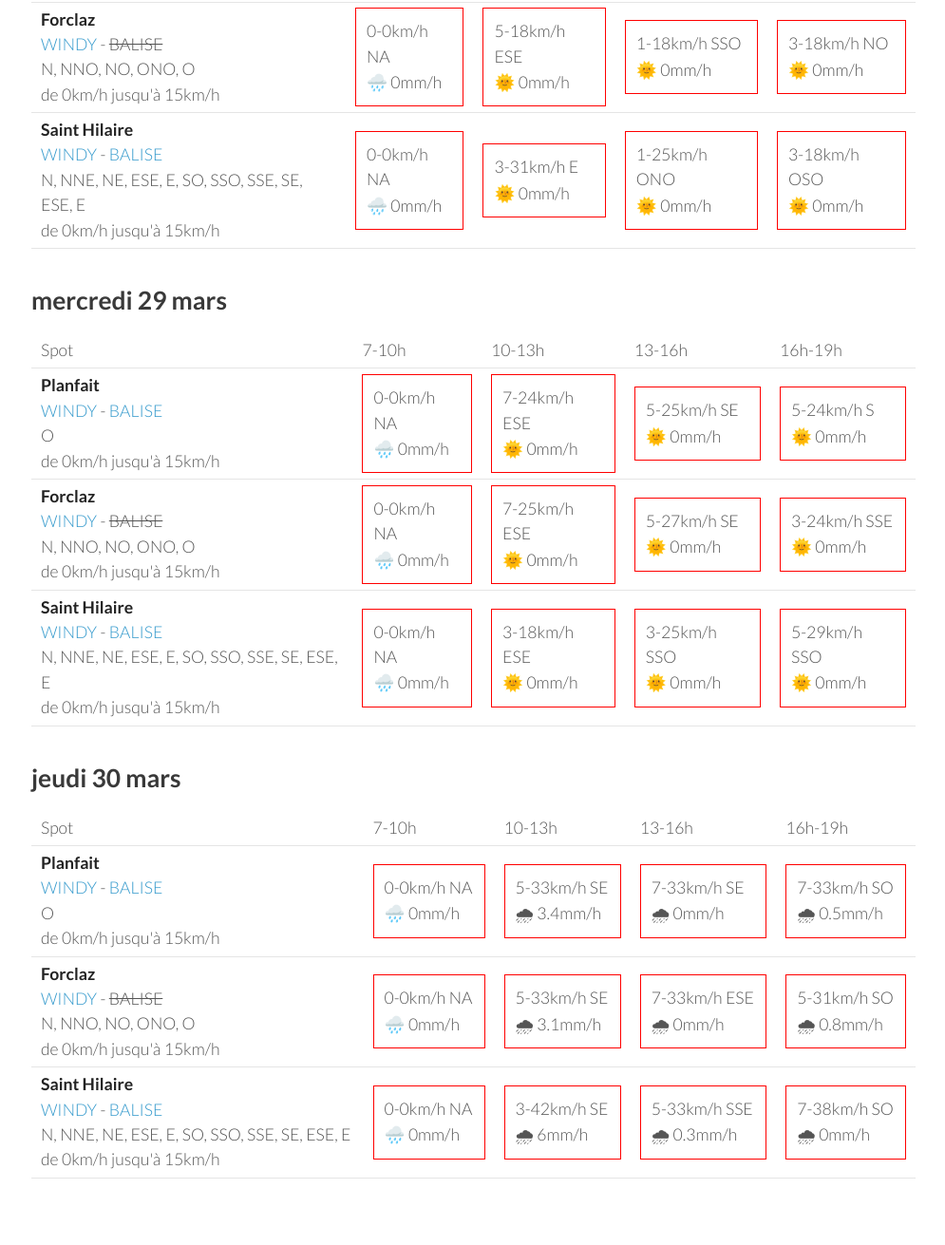
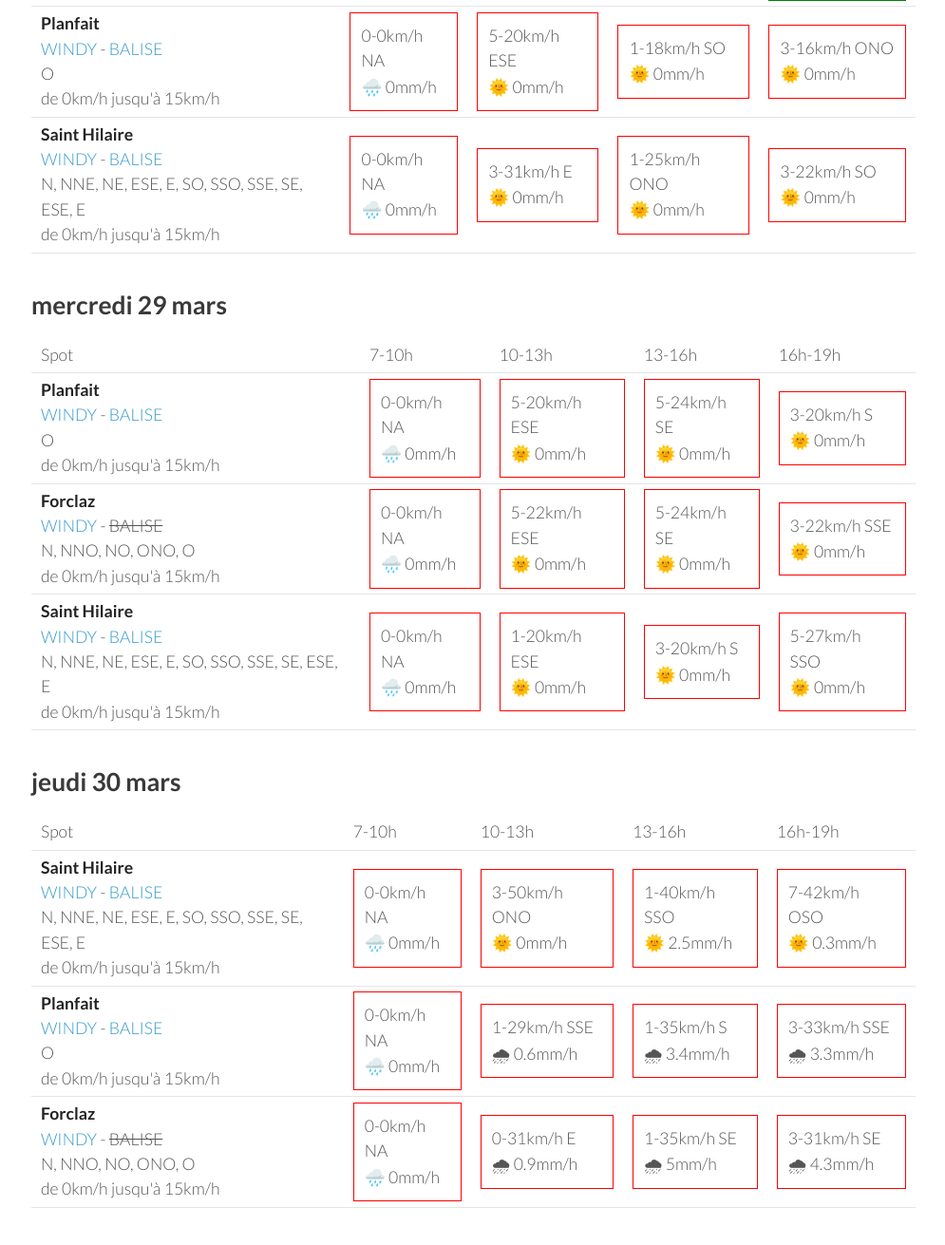
Before and after one commit to parapente-dans-le-nord/parapente-dans-le-nord.github.io, a Jekyll site: the page built from alpes_nord.markdown, in a window 1280 px wide and 1400 px high, scrolled down 1486 px. Shown: the top 1311 px of the window at 95% size, without its empty margins (25-1020 px from the left). Built offline with Jekyll 4.4.1, drawn with Linux system fonts in a browser that asks for light colours; some of the changed text lies outside the part shown.

Commit message:
update index.markdown

```diff
--- a/alpes_nord.markdown
+++ b/alpes_nord.markdown
@@ -108,21 +108,21 @@ page mise à jour le dimanche 26 mars 06:26
       <td>16h-19h</td>
     </tr>
 <tr>
+        <td><strong>Forclaz</strong><br><a href="https://windy.com/45.814/6.247?45.375,6.246,8,m:eVwaglz">WINDY</a> - <span class="no-balise"> BALISE </span><br> <span class="vent-favorable">N, NNO, NO, ONO, O</span><br><span class="force-vent">de 0km/h jusqu'à 15km/h</span> </td>
+
+            <td><div class="not-flyable"><p>0-0km/h NA</p><p>🌧️ 0mm/h</p></div></td>
+            <td><div class="not-flyable"><p>5-20km/h ESE</p><p>🌞 0mm/h</p></div></td>
+            <td><div class="not-flyable"><p>1-18km/h S</p><p>🌞 0mm/h</p></div></td>
+            <td><div class="flyable"><p>3-14km/h ONO</p><p>🌞 0mm/h</p></div></td>
+
+    </tr>
+<tr>
         <td><strong>Planfait</strong><br><a href="https://windy.com/45.853/6.223?45.415,6.223,8">WINDY</a> - <span class=""><a href="https://www.openwindmap.org/PP496">BALISE</a> </span><br> <span class="vent-favorable">O</span><br><span class="force-vent">de 0km/h jusqu'à 15km/h</span> </td>
 
             <td><div class="not-flyable"><p>0-0km/h NA</p><p>🌧️ 0mm/h</p></div></td>
-            <td><div class="not-flyable"><p>5-18km/h ESE</p><p>🌞 0mm/h</p></div></td>
+            <td><div class="not-flyable"><p>5-20km/h ESE</p><p>🌞 0mm/h</p></div></td>
             <td><div class="not-flyable"><p>1-18km/h SO</p><p>🌞 0mm/h</p></div></td>
-            <td><div class="not-flyable"><p>3-18km/h NO</p><p>🌞 0mm/h</p></div></td>
-
-    </tr>
-<tr>
-        <td><strong>Forclaz</strong><br><a href="https://windy.com/45.814/6.247?45.375,6.246,8,m:eVwaglz">WINDY</a> - <span class="no-balise"> BALISE </span><br> <span class="vent-favorable">N, NNO, NO, ONO, O</span><br><span class="force-vent">de 0km/h jusqu'à 15km/h</span> </td>
-
-            <td><div class="not-flyable"><p>0-0km/h NA</p><p>🌧️ 0mm/h</p></div></td>
-            <td><div class="not-flyable"><p>5-18km/h ESE</p><p>🌞 0mm/h</p></div></td>
-            <td><div class="not-flyable"><p>1-18km/h SSO</p><p>🌞 0mm/h</p></div></td>
-            <td><div class="not-flyable"><p>3-18km/h NO</p><p>🌞 0mm/h</p></div></td>
+            <td><div class="not-flyable"><p>3-16km/h ONO</p><p>🌞 0mm/h</p></div></td>
 
     </tr>
 <tr>
@@ -131,7 +131,7 @@ page mise à jour le dimanche 26 mars 06:26
             <td><div class="not-flyable"><p>0-0km/h NA</p><p>🌧️ 0mm/h</p></div></td>
             <td><div class="not-flyable"><p>3-31km/h E</p><p>🌞 0mm/h</p></div></td>
             <td><div class="not-flyable"><p>1-25km/h ONO</p><p>🌞 0mm/h</p></div></td>
-            <td><div class="not-flyable"><p>3-18km/h OSO</p><p>🌞 0mm/h</p></div></td>
+            <td><div class="not-flyable"><p>3-22km/h SO</p><p>🌞 0mm/h</p></div></td>
 
     </tr>
 
@@ -154,27 +154,27 @@ page mise à jour le dimanche 26 mars 06:26
         <td><strong>Planfait</strong><br><a href="https://windy.com/45.853/6.223?45.415,6.223,8">WINDY</a> - <span class=""><a href="https://www.openwindmap.org/PP496">BALISE</a> </span><br> <span class="vent-favorable">O</span><br><span class="force-vent">de 0km/h jusqu'à 15km/h</span> </td>
 
             <td><div class="not-flyable"><p>0-0km/h NA</p><p>🌧️ 0mm/h</p></div></td>
-            <td><div class="not-flyable"><p>7-24km/h ESE</p><p>🌞 0mm/h</p></div></td>
-            <td><div class="not-flyable"><p>5-25km/h SE</p><p>🌞 0mm/h</p></div></td>
-            <td><div class="not-flyable"><p>5-24km/h S</p><p>🌞 0mm/h</p></div></td>
+            <td><div class="not-flyable"><p>5-20km/h ESE</p><p>🌞 0mm/h</p></div></td>
+            <td><div class="not-flyable"><p>5-24km/h SE</p><p>🌞 0mm/h</p></div></td>
+            <td><div class="not-flyable"><p>3-20km/h S</p><p>🌞 0mm/h</p></div></td>
 
     </tr>
 <tr>
         <td><strong>Forclaz</strong><br><a href="https://windy.com/45.814/6.247?45.375,6.246,8,m:eVwaglz">WINDY</a> - <span class="no-balise"> BALISE </span><br> <span class="vent-favorable">N, NNO, NO, ONO, O</span><br><span class="force-vent">de 0km/h jusqu'à 15km/h</span> </td>
 
             <td><div class="not-flyable"><p>0-0km/h NA</p><p>🌧️ 0mm/h</p></div></td>
-            <td><div class="not-flyable"><p>7-25km/h ESE</p><p>🌞 0mm/h</p></div></td>
-            <td><div class="not-flyable"><p>5-27km/h SE</p><p>🌞 0mm/h</p></div></td>
-            <td><div class="not-flyable"><p>3-24km/h SSE</p><p>🌞 0mm/h</p></div></td>
+            <td><div class="not-flyable"><p>5-22km/h ESE</p><p>🌞 0mm/h</p></div></td>
+            <td><div class="not-flyable"><p>5-24km/h SE</p><p>🌞 0mm/h</p></div></td>
+            <td><div class="not-flyable"><p>3-22km/h SSE</p><p>🌞 0mm/h</p></div></td>
 
     </tr>
 <tr>
         <td><strong>Saint Hilaire</strong><br><a href="https://windy.com/45.307/5.888?45.087,5.889,9,m:eUFagkX">WINDY</a> - <span class=""><a href="http://www.balisemeteo.com/balise.php?idBalise=61">BALISE</a> </span><br> <span class="vent-favorable">N, NNE, NE, ESE, E, SO, SSO, SSE, SE, ESE, E</span><br><span class="force-vent">de 0km/h jusqu'à 15km/h</span> </td>
 
             <td><div class="not-flyable"><p>0-0km/h NA</p><p>🌧️ 0mm/h</p></div></td>
-            <td><div class="not-flyable"><p>3-18km/h ESE</p><p>🌞 0mm/h</p></div></td>
-            <td><div class="not-flyable"><p>3-25km/h SSO</p><p>🌞 0mm/h</p></div></td>
-            <td><div class="not-flyable"><p>5-29km/h SSO</p><p>🌞 0mm/h</p></div></td>
+            <td><div class="not-flyable"><p>1-20km/h ESE</p><p>🌞 0mm/h</p></div></td>
+            <td><div class="not-flyable"><p>3-20km/h S</p><p>🌞 0mm/h</p></div></td>
+            <td><div class="not-flyable"><p>5-27km/h SSO</p><p>🌞 0mm/h</p></div></td>
 
     </tr>
 
@@ -194,30 +194,30 @@ page mise à jour le dimanche 26 mars 06:26
       <td>16h-19h</td>
     </tr>
 <tr>
+        <td><strong>Saint Hilaire</strong><br><a href="https://windy.com/45.307/5.888?45.087,5.889,9,m:eUFagkX">WINDY</a> - <span class=""><a href="http://www.balisemeteo.com/balise.php?idBalise=61">BALISE</a> </span><br> <span class="vent-favorable">N, NNE, NE, ESE, E, SO, SSO, SSE, SE, ESE, E</span><br><span class="force-vent">de 0km/h jusqu'à 15km/h</span> </td>
+
+            <td><div class="not-flyable"><p>0-0km/h NA</p><p>🌧️ 0mm/h</p></div></td>
+            <td><div class="not-flyable"><p>3-50km/h ONO</p><p>🌞 0mm/h</p></div></td>
+            <td><div class="not-flyable"><p>1-40km/h SSO</p><p>🌞 2.5mm/h</p></div></td>
+            <td><div class="not-flyable"><p>7-42km/h OSO</p><p>🌞 0.3mm/h</p></div></td>
+
+    </tr>
+<tr>
         <td><strong>Planfait</strong><br><a href="https://windy.com/45.853/6.223?45.415,6.223,8">WINDY</a> - <span class=""><a href="https://www.openwindmap.org/PP496">BALISE</a> </span><br> <span class="vent-favorable">O</span><br><span class="force-vent">de 0km/h jusqu'à 15km/h</span> </td>
 
             <td><div class="not-flyable"><p>0-0km/h NA</p><p>🌧️ 0mm/h</p></div></td>
-            <td><div class="not-flyable"><p>5-33km/h SE</p><p>🌧 3.4mm/h</p></div></td>
-            <td><div class="not-flyable"><p>7-33km/h SE</p><p>🌧 0mm/h</p></div></td>
-            <td><div class="not-flyable"><p>7-33km/h SO</p><p>🌧 0.5mm/h</p></div></td>
+            <td><div class="not-flyable"><p>1-29km/h SSE</p><p>🌧 0.6mm/h</p></div></td>
+            <td><div class="not-flyable"><p>1-35km/h S</p><p>🌧 3.4mm/h</p></div></td>
+            <td><div class="not-flyable"><p>3-33km/h SSE</p><p>🌧 3.3mm/h</p></div></td>
 
     </tr>
 <tr>
         <td><strong>Forclaz</strong><br><a href="https://windy.com/45.814/6.247?45.375,6.246,8,m:eVwaglz">WINDY</a> - <span class="no-balise"> BALISE </span><br> <span class="vent-favorable">N, NNO, NO, ONO, O</span><br><span class="force-vent">de 0km/h jusqu'à 15km/h</span> </td>
 
             <td><div class="not-flyable"><p>0-0km/h NA</p><p>🌧️ 0mm/h</p></div></td>
-            <td><div class="not-flyable"><p>5-33km/h SE</p><p>🌧 3.1mm/h</p></div></td>
-            <td><div class="not-flyable"><p>7-33km/h ESE</p><p>🌧 0mm/h</p></div></td>
-            <td><div class="not-flyable"><p>5-31km/h SO</p><p>🌧 0.8mm/h</p></div></td>
-
-    </tr>
-<tr>
-        <td><strong>Saint Hilaire</strong><br><a href="https://windy.com/45.307/5.888?45.087,5.889,9,m:eUFagkX">WINDY</a> - <span class=""><a href="http://www.balisemeteo.com/balise.php?idBalise=61">BALISE</a> </span><br> <span class="vent-favorable">N, NNE, NE, ESE, E, SO, SSO, SSE, SE, ESE, E</span><br><span class="force-vent">de 0km/h jusqu'à 15km/h</span> </td>
-
-            <td><div class="not-flyable"><p>0-0km/h NA</p><p>🌧️ 0mm/h</p></div></td>
-            <td><div class="not-flyable"><p>3-42km/h SE</p><p>🌧 6mm/h</p></div></td>
-            <td><div class="not-flyable"><p>5-33km/h SSE</p><p>🌧 0.3mm/h</p></div></td>
-            <td><div class="not-flyable"><p>7-38km/h SO</p><p>🌧 0mm/h</p></div></td>
+            <td><div class="not-flyable"><p>0-31km/h E</p><p>🌧 0.9mm/h</p></div></td>
+            <td><div class="not-flyable"><p>1-35km/h SE</p><p>🌧 5mm/h</p></div></td>
+            <td><div class="not-flyable"><p>3-31km/h SE</p><p>🌧 4.3mm/h</p></div></td>
 
     </tr>
 
```
Also changed, not shown: other parts of alpes_nord.markdown (+1 -1 lines).
